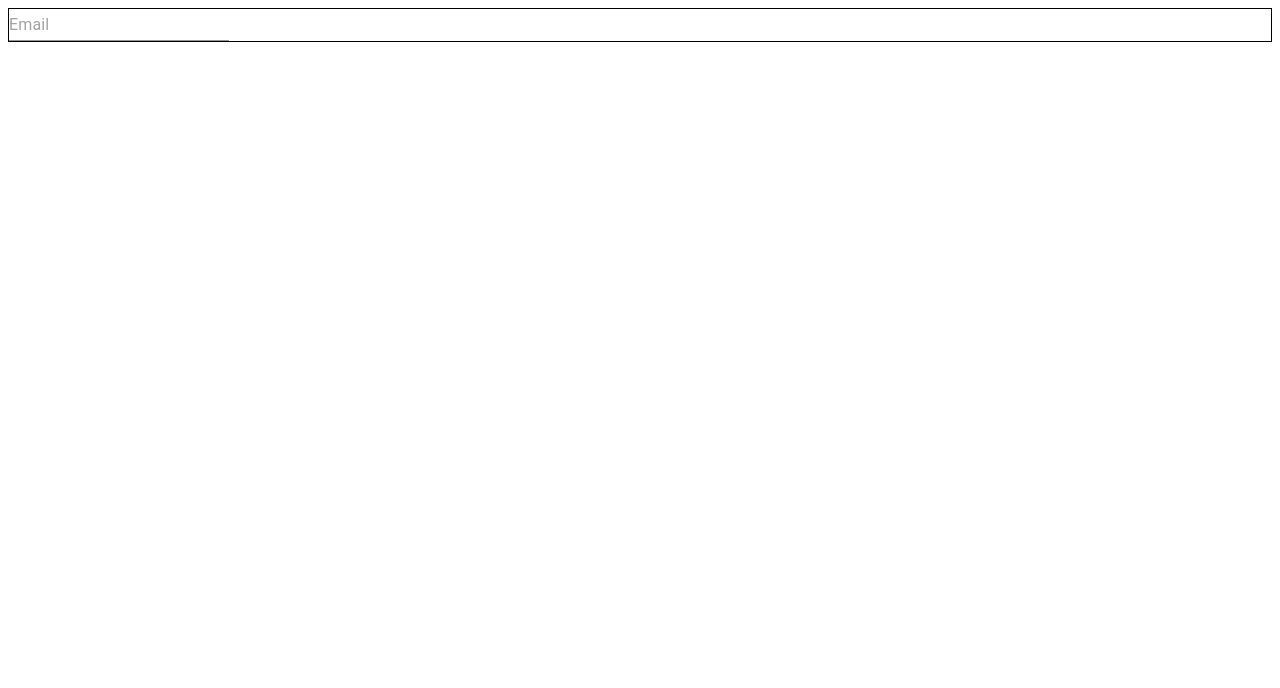
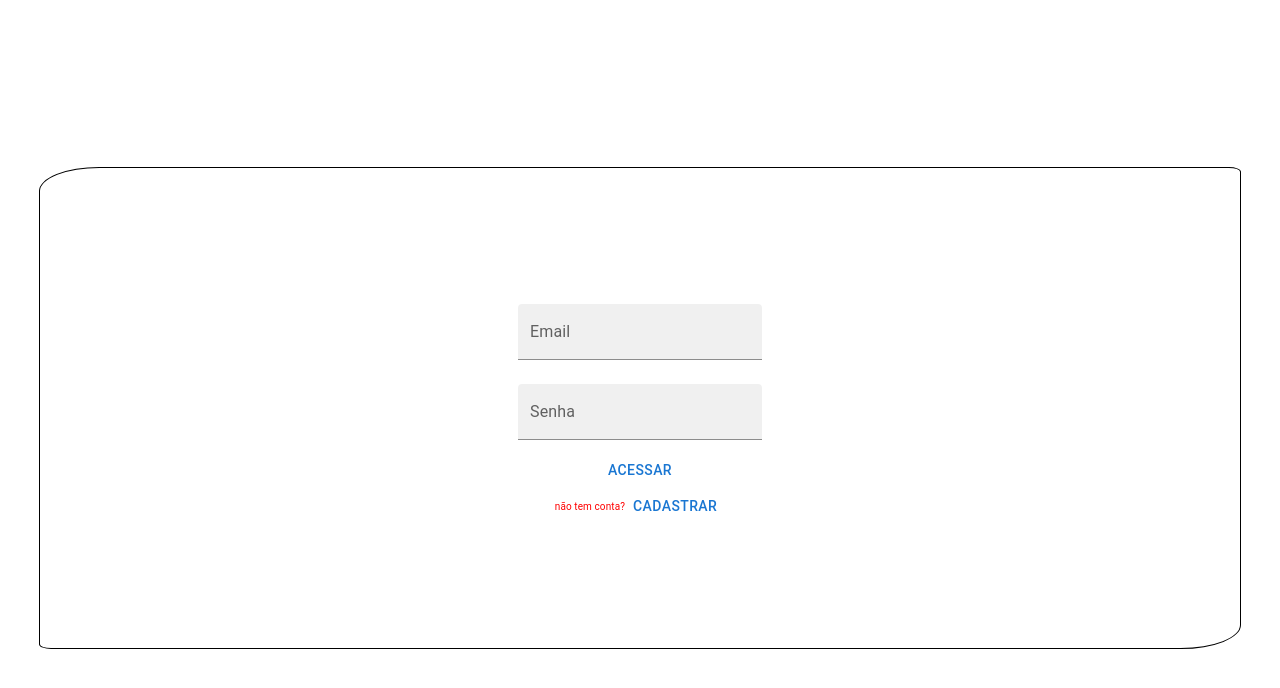
Before and after one commit to Joao-Ortega/estoque-facil-front, a Next.js app: page / in a window 1280 px wide. Shown: the top 688 px of the page. Built offline with nearby package versions, Linux system fonts and the light colour scheme.

Commit message:
create inputs in page login

```diff
--- a/package.json
+++ b/package.json
@@ -20,6 +20,7 @@
     "next": "13.4.7",
     "react": "18.2.0",
     "react-dom": "18.2.0",
+    "react-hook-form": "^7.45.0",
     "typescript": "5.1.3"
   }
 }
--- a/src/Components/Login.tsx
+++ b/src/Components/Login.tsx
@@ -1,21 +1,48 @@
-import { Box, Container, Input } from '@mui/material'
+import { Box, Button, Container, Input, TextField, Typography } from '@mui/material'
+import { useForm } from 'react-hook-form';
 import React, { useState } from 'react'
 
 export default function Login() {
   const [email, setEmail] = useState<string>('')
+  const [senha, setSenha] = useState<string>('')
   return (
-    <Box>
-      <Box sx={{ border: '1px solid black' }}>
-        <Input
-          placeholder='Email'
-          required
-          value={email}
-          onChange={({ target }) => setEmail(target.value)}
-          // sx={{ border: '1px solid black' }}
-
+    <Box display="flex" width="100%" height="100vh" justifyContent="center"
+      alignItems="center"
+      sx={{ margin: 0 }}>
+      <Box sx={{
+          border: '1px solid black',
+          width: "95%",
+          height: "60%",
+          display: "flex",
+          flexDirection: "column",
+          borderTopLeftRadius: "5%",
+          borderTopRightRadius: "1%",
+          borderBottomRightRadius: "5%",
+          borderBottomLeftRadius: "1%"
+        }}
+        justifyContent="center"
+        alignItems="center"
+        >
+        <TextField
+          id="filled-basic"
+          label="Email"
+          variant="filled"
+          value={ email }
+          onChange={({ target }) => {
+          console.log(email);
+          setEmail(target.value)
+        }} sx={{ margin: "1%", borderRadius: "2%" }}
         />
+        <TextField id="filled-basic" label="Senha" variant="filled" value={ senha }  onChange={({ target }) => {
+          console.log(senha);
+          setSenha(target.value)
+        }} sx={{ margin: "1%", borderRadius: "2%" }}/>
+        <Button>Acessar</Button>
+        <Box>
+          <Typography variant='body1' component="span" sx={{ fontSize: "10px", color: "red" }}>não tem conta?</Typography>
+          <Button>Cadastrar</Button>
+        </Box>
       </Box>
-
     </Box>
   )
 }
--- a/src/app/globals.css
+++ b/src/app/globals.css
@@ -1,4 +1,4 @@
-:root {
+/* :root {
   --max-width: 1100px;
   --border-radius: 12px;
   --font-mono: ui-monospace, Menlo, Monaco, 'Cascadia Mono', 'Segoe UI Mono',
@@ -71,10 +71,10 @@
     --card-rgb: 100, 100, 100;
     --card-border-rgb: 200, 200, 200;
   }
-}
+} */
 
 * {
-  box-sizing: border-box;
+  /* box-sizing: border-box; */
   padding: 0;
   margin: 0;
 }
@@ -83,6 +83,8 @@ html,
 body {
   max-width: 100vw;
   overflow-x: hidden;
+  padding: 0;
+  margin: 0;
 }
 
 body {
--- a/src/app/layout.tsx
+++ b/src/app/layout.tsx
@@ -15,7 +15,10 @@ export default function RootLayout({
 }) {
   return (
     <html lang="en">
-      <body className={inter.className}>{children}</body>
+      <body
+        // style={{ width: "100%"}}
+        className={inter.className}>{children}
+      </body>
     </html>
   )
 }
```
Also changed, not shown: 1 other file (tests, documents, lock files or other folders).
